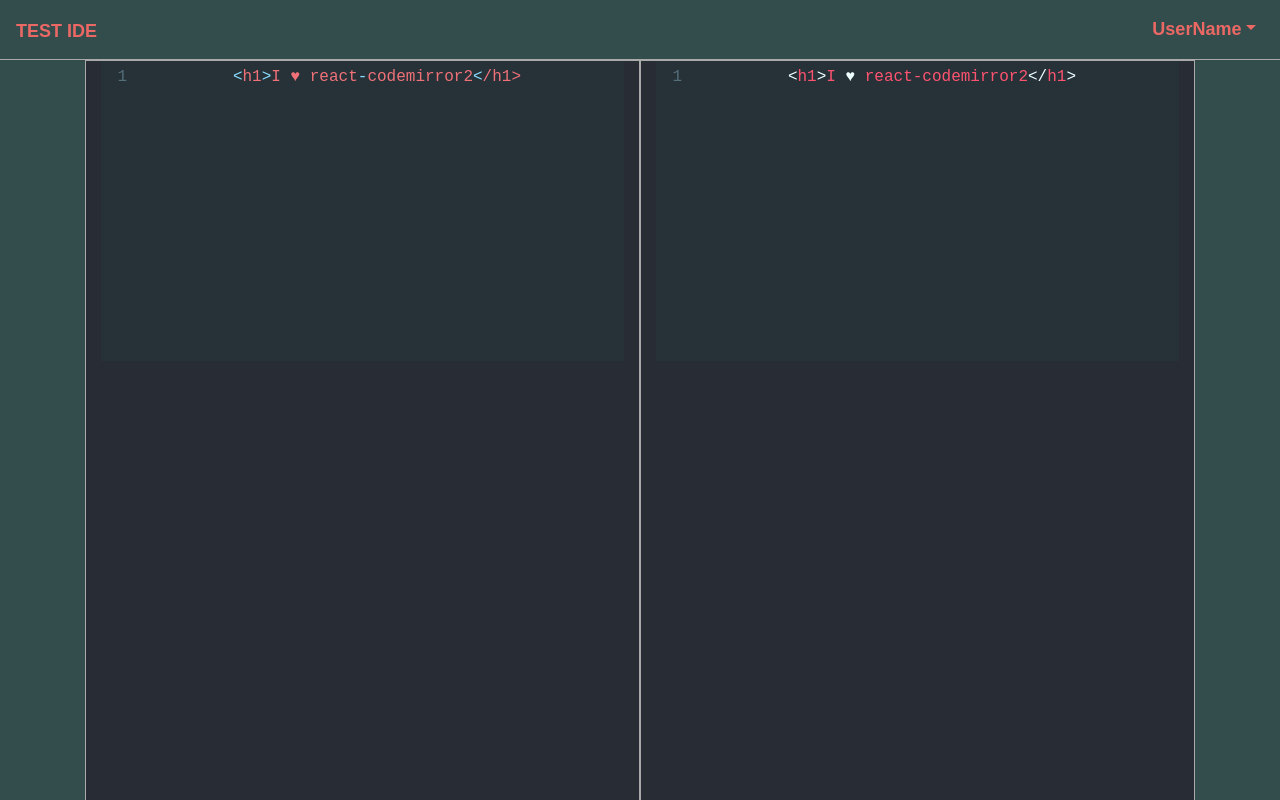
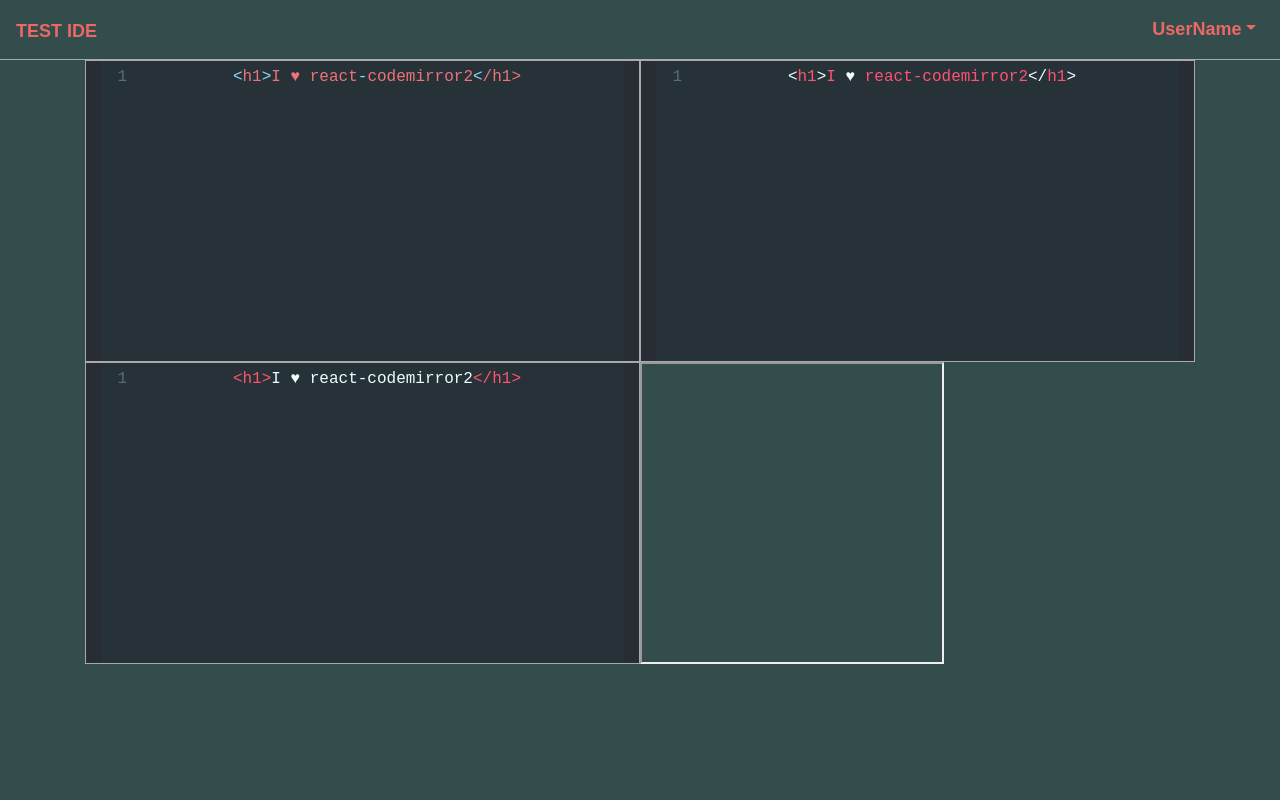
Before and after one commit to dunkeltron/p3-IDE, a React (Create React App) app in the folder client/: page /editor in a window 1280 px wide. Shown: the top 800 px of the page. Built offline with nearby package versions, Linux system fonts and the light colour scheme; a web font is replaced by a local one.

Commit message:
fixed styling issues with editor pane due to min-height being set from node-modules. added comments for further development suggestions to Editor and EditorContainer.

```diff
--- /dev/null
+++ b/client/src/components/Editor/editor.css
@@ -0,0 +1,3 @@
+.editor{
+    min-height:25% !important;
+}
--- a/client/src/components/Editor/index.js
+++ b/client/src/components/Editor/index.js
@@ -1,5 +1,4 @@
 import React from "react";
-
 import{UnControlled as CodeMirror} from 'react-codemirror2';
 require('codemirror/lib/codemirror.css');
 require('codemirror/theme/material.css');
@@ -8,11 +7,12 @@ require('codemirror/mode/xml/xml.js');
 require('codemirror/mode/javascript/javascript.js');
 require('codemirror/mode/css/css.js');
 require('codemirror/mode/htmlmixed/htmlmixed.js');
+require( "./editor.css");
 function Editor(props) {
   return (
     <div className="col-md-6 border border-secondary mh-25 editor">
         <CodeMirror
-            value='<h1>I ♥ react-codemirror2</h1>'
+            value='<h1>I ♥ react-codemirror2</h1>'//this.state.code
             options={{
                 mode: props.lang,
                 theme: 'material',
--- a/client/src/pages/EditorContainer.js
+++ b/client/src/pages/EditorContainer.js
@@ -3,20 +3,21 @@ import Editor from "../components/Editor";
 
 import Nav from "../components/Nav";
 function EditorContainer() {
+    //g
     return (
         <div>
-
+            {/* remember to mess with .editor class in codemirror */}
         <Nav/>
         <div className="container editor-container ">
             <div className="col projects">
             </div>
             <div className="col">
                 <div className = "row top-row mh-25">
-                    <Editor lang ="javascript"/>
-                    <Editor lang ="css"/>
+                    <Editor lang ="javascript"/> {/* add code prop*/}
+                    <Editor lang ="css"/> {/* add code prop*/}
                 </div>
                 <div className ="row bottom-row mh-25">
-                    <Editor lang ="htmlmixed"/>
+                    <Editor lang ="htmlmixed"/> {/* add code prop*/}
                     <iframe className="render-window mh-25 md-6" title="Render Panel"></iframe>
                 </div>
             </div>
```
